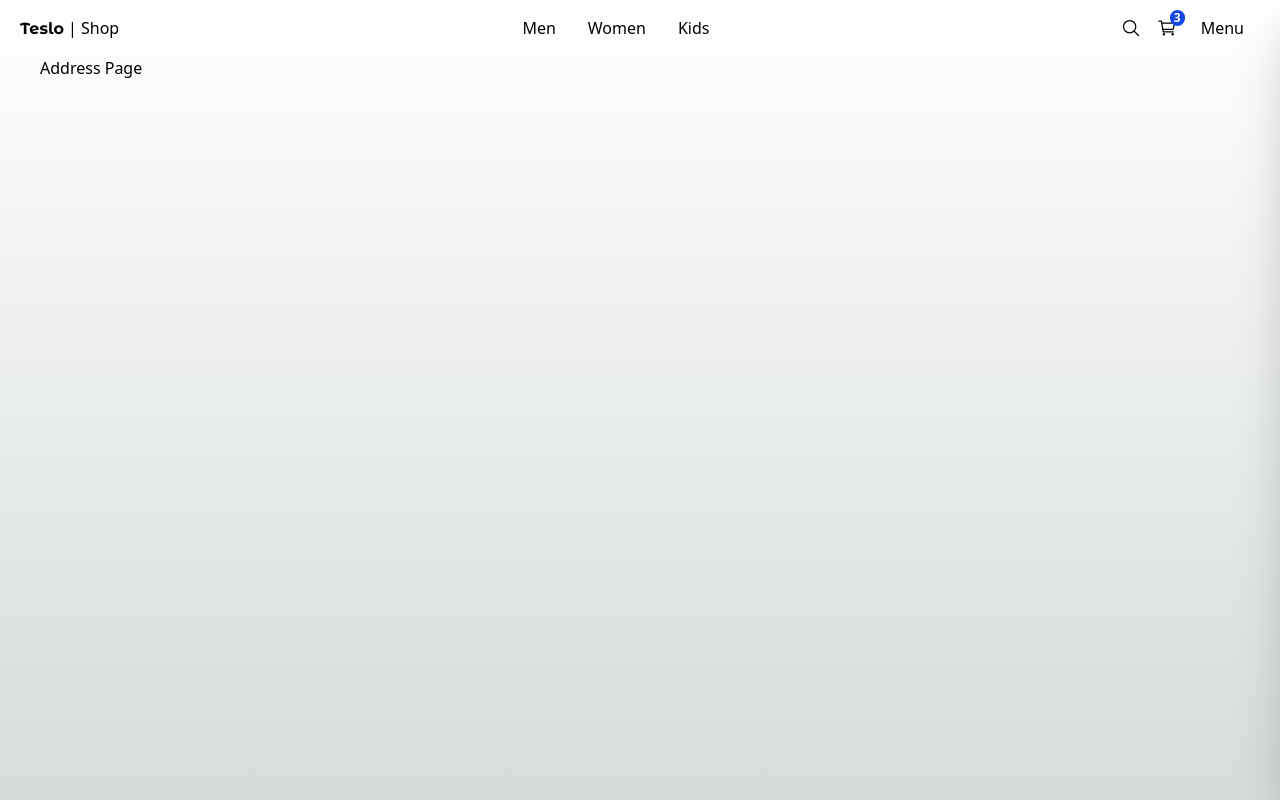
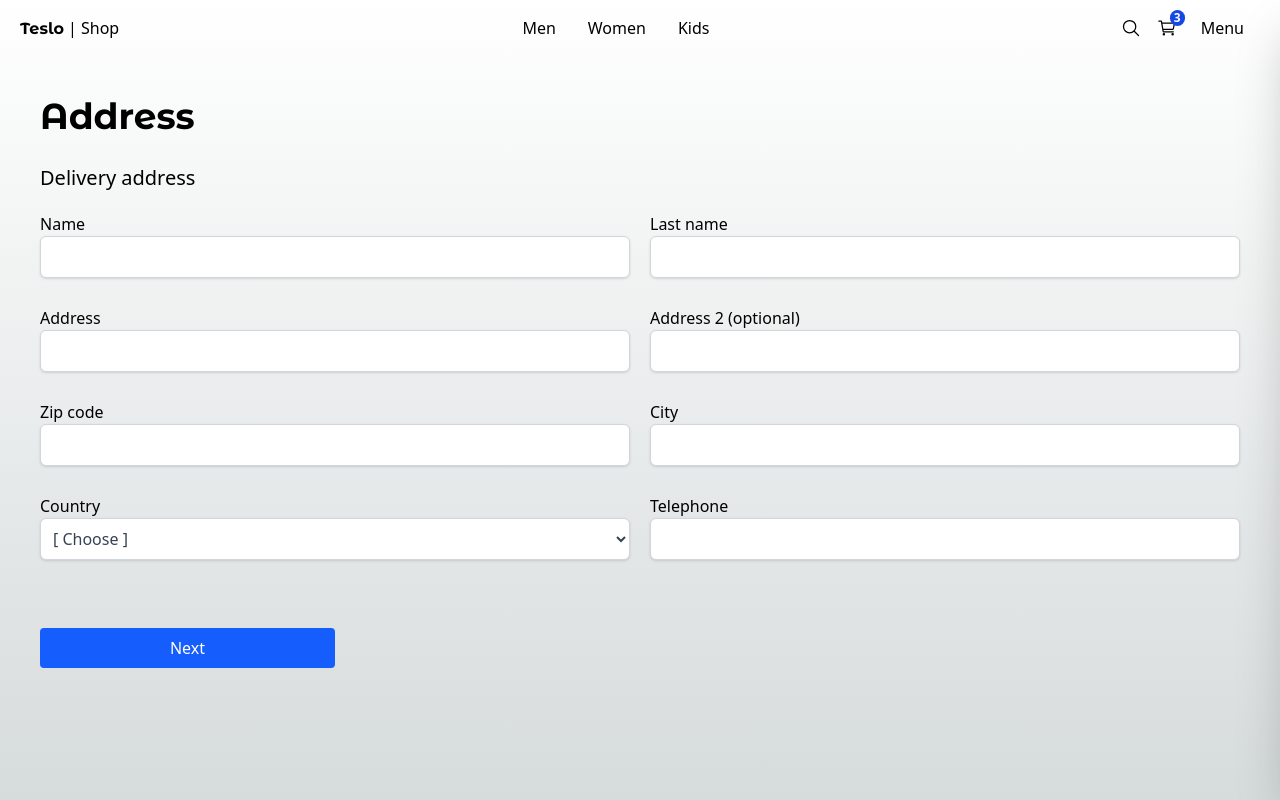
Before and after one commit to moive/teslo-shop-next-h, a Next.js app: page /checkout/address in a window 1280 px wide. Built offline with nearby package versions, Linux system fonts and the light colour scheme.

Commit message:
chore(address): add design address checkout

```diff
--- a/src/app/(shop)/checkout/address/page.tsx
+++ b/src/app/(shop)/checkout/address/page.tsx
@@ -1,7 +1,66 @@
+import { Title } from "@/components";
+import Link from "next/link";
+
 export default function AddressPage() {
   return (
-    <div>
-      <h1>Address Page</h1>
+    <div className="flex flex-col sm:justify-center sm:items-center mb-72 px-10 sm:px-0">
+      <div className="w-full  xl:w-[1000] flex flex-col justify-center text-left">
+        <Title title="Address" subtitle="Delivery address" />
+
+        <div className="grid grid-cols-1 gap-2 sm:gap-5 sm:grid-cols-2">
+          <div className="flex flex-col mb-2">
+            <span>Name</span>
+            <input type="text" className="form-control" />
+          </div>
+
+          <div className="flex flex-col mb-2">
+            <span>Last name</span>
+            <input type="text" className="form-control" />
+          </div>
+
+          <div className="flex flex-col mb-2">
+            <span>Address</span>
+            <input type="text" className="form-control" />
+          </div>
+
+          <div className="flex flex-col mb-2">
+            <span>Address 2 (optional)</span>
+            <input type="text" className="form-control" />
+          </div>
+
+          <div className="flex flex-col mb-2">
+            <span>Zip code</span>
+            <input type="text" className="form-control" />
+          </div>
+
+          <div className="flex flex-col mb-2">
+            <span>City</span>
+            <input type="text" className="form-control" />
+          </div>
+
+          <div className="flex flex-col mb-2">
+            <span>Country</span>
+            <select className="form-control">
+              <option value="">[ Choose ]</option>
+              <option value="CRI">Costa Rica</option>
+            </select>
+          </div>
+
+          <div className="flex flex-col mb-2">
+            <span>Telephone</span>
+            <input type="text" className="form-control" />
+          </div>
+
+          <div className="flex flex-col mb-2 sm:mt-10">
+            <Link
+              href="/checkout"
+              className="btn-primary flex w-full sm:w-1/2 justify-center "
+            >
+              Next
+            </Link>
+          </div>
+        </div>
+      </div>
     </div>
   );
 }
--- a/src/app/globals.css
+++ b/src/app/globals.css
@@ -100,4 +100,7 @@ body {
   .btn-secondary:hover {
     @apply bg-gray-300;
   }
+  .form-control {
+    @apply p-2 text-gray-700 bg-white border border-gray-300 rounded-md shadow-sm focus:outline-none focus:border-blue-500 focus:ring-4 focus:ring-blue-500/25;
+  }
 }
```
